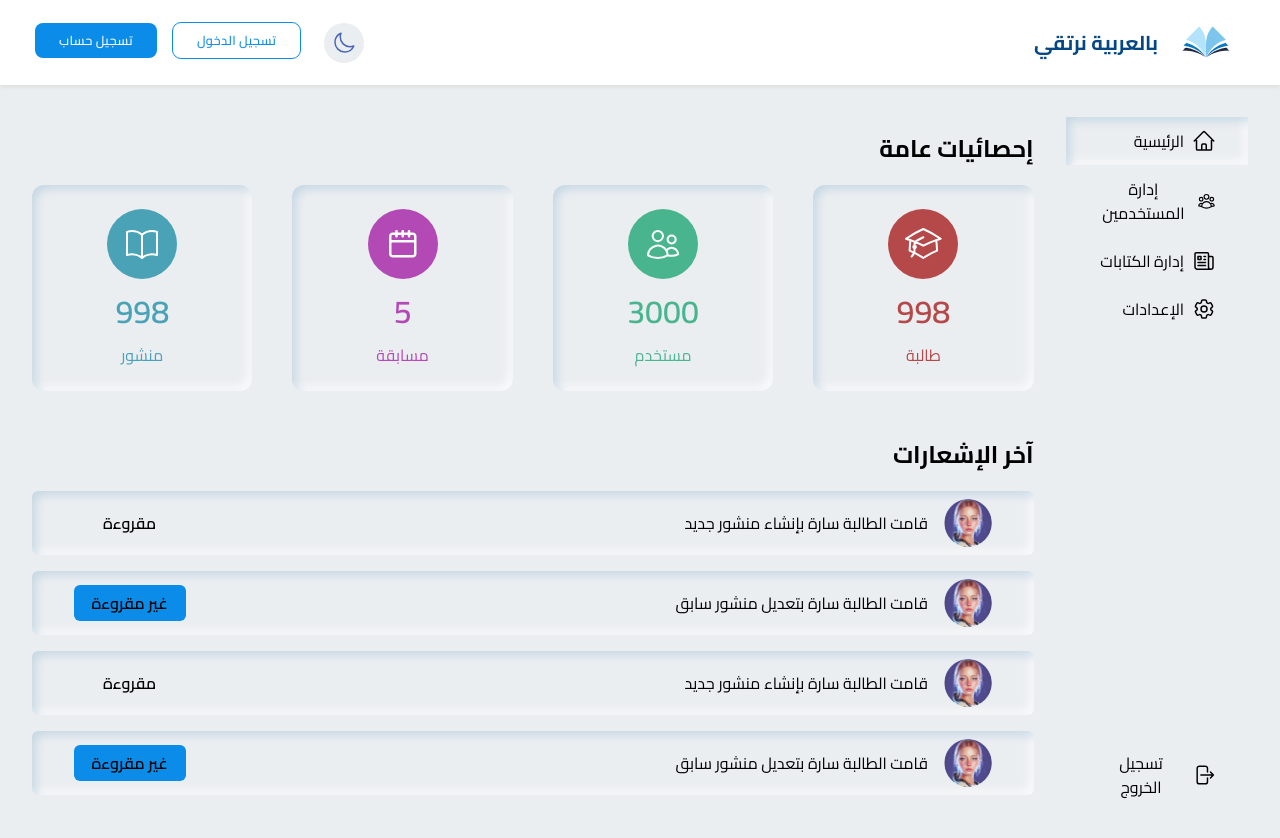
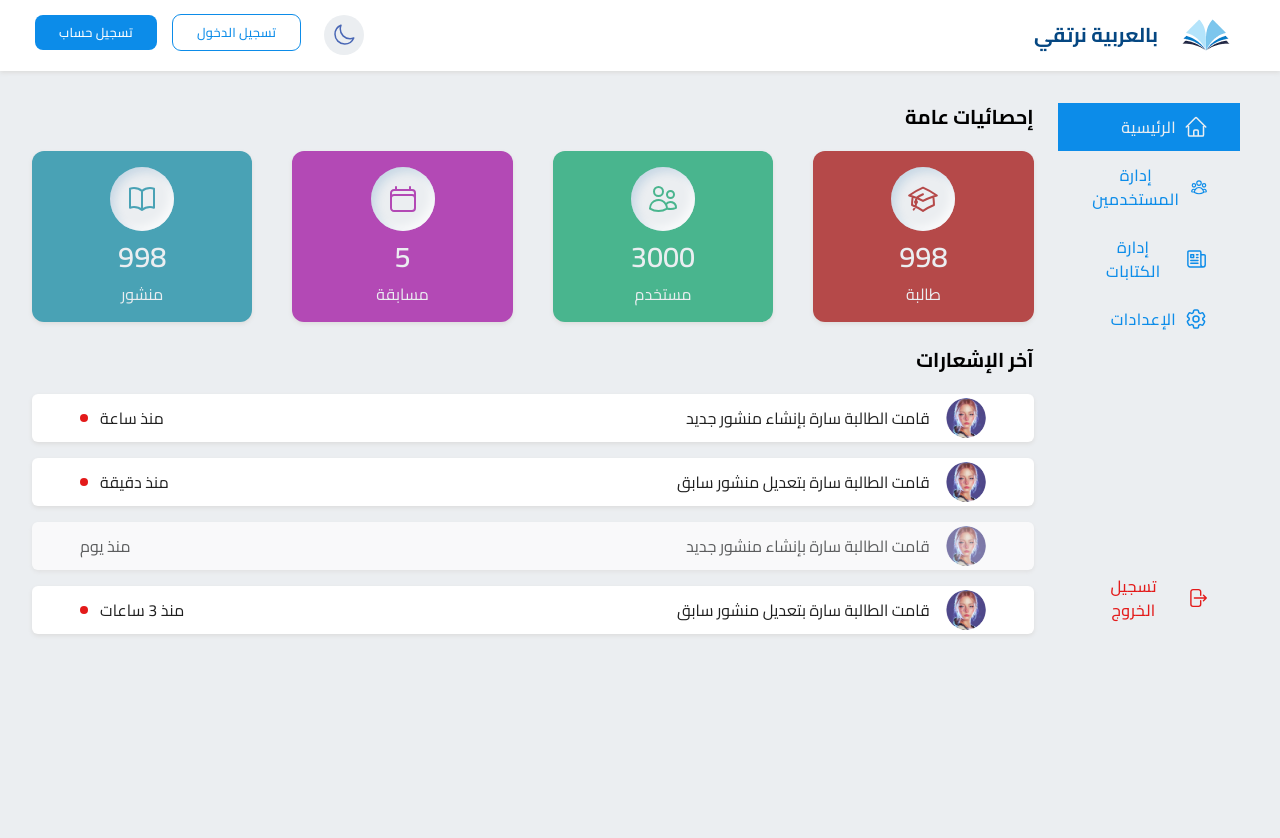
Before and after one commit to MohammedOmar123/PenPals, a Next.js app in the folder client/: page /dashboard in a window 1280 px wide. Shown: the top 838 px of the page. After the commit the page ends 800 px from the top, so only its background shows below. Built offline with nearby package versions, Linux system fonts and the light colour scheme; no server answers.

Commit message:
edit dashboard layout style and main page section. relates #87

```diff
--- a/client/app/dashboard/layout.tsx
+++ b/client/app/dashboard/layout.tsx
@@ -6,7 +6,7 @@ export default function DashboardLayout({
   children: React.ReactNode;
 }) {
   return (
-    <main className="flex gap-8 px-8">
+    <main className="flex gap-8 px-8 py-8 relative">
       <Aside />
       {children}
     </main>
--- a/client/app/dashboard/page.tsx
+++ b/client/app/dashboard/page.tsx
@@ -1,23 +1,20 @@
-import Image from "next/image";
-import { Cairo } from "@next/font/google";
-import styles from "./page.module.css";
 import StatisticsList from "@/components/Statistics/StatisticsList";
 import CustomSection from "@/components/CustomSection";
 import LatestNotification from "@/components/LatestNotification/NotificationList";
 
 const Home = () => {
   return (
-    <main className="w-full">
+    <article className="w-full flex flex-col gap-6">
       {/* Statistics section */}
-      <CustomSection title="إحصائيات عامة" className="my-12 w-[100%] m-auto">
+      <CustomSection title="إحصائيات عامة" className="w-[100%] m-auto">
         <StatisticsList />
       </CustomSection>
 
       {/* Latest Notification*/}
-      <CustomSection title="آخر الإشعارات" className="my-12 w-[100%] m-auto">
+      <CustomSection title="آخر الإشعارات" className="w-[100%] m-auto">
         <LatestNotification />
       </CustomSection>
-    </main>
+    </article>
   );
 };
 export default Home;
--- a/client/components/Aside/index.tsx
+++ b/client/components/Aside/index.tsx
@@ -1,39 +1,44 @@
 import { FC } from "react";
-import { HomeIcon, UserGroupIcon, NewspaperIcon, Cog6ToothIcon, ArrowRightOnRectangleIcon } from "@heroicons/react/24/outline";
-
-const AsideButton: FC<any> = ({children, title, style}) => {
-  return (<button value={title} className={`${style} w-full px-8 py-3 flex items-center gap-2`}>
-    {children}
-  </button>);
-}
+import {
+  HomeIcon,
+  UserGroupIcon,
+  NewspaperIcon,
+  Cog6ToothIcon,
+  ArrowRightOnRectangleIcon,
+} from "@heroicons/react/24/outline";
+import Button from "../Button";
 
 const Aside: FC = () => {
   return (
-    <aside className="flex flex-col justify-between py-8 w-[15%] shrink-0">
-      <div className="flex flex-col w-full">
-        <AsideButton title="main" style="shadow-inner">
-          <HomeIcon className="text-black w-[24px] h-[24px]" />
-          <label>الرئيسية</label>
-        </AsideButton>
-        <AsideButton title="users">
-          <UserGroupIcon className="text-black w-[24px] h-[24px]" />
-          <label>إدارة المستخدمين</label>
-        </AsideButton>
-        <AsideButton title="books">
-          <NewspaperIcon className="text-black w-[24px] h-[24px]" />
-          <label>إدارة الكتابات</label>
-        </AsideButton>
-        <AsideButton title="settings">
-          <Cog6ToothIcon className="text-black w-[24px] h-[24px]" />
-          <label>الإعدادات</label>
-        </AsideButton>
+    <aside className="flex flex-row justify-between shrink-0 z-10 fixed bottom-0 left-0 w-full bg-white dark:bg-secondary-dark md:flex-col md:bg-inherit md:dark:bg-inherit md:relative md:w-[15%]">
+      <div className="flex flex-row w-full justify-between md:flex-col md:justify-start">
+        <Button className="bg-primary w-full px-4 py-4 flex items-center gap-2 rounded-full md:px-8 md:py-3 md:rounded-none">
+          <HomeIcon className="text-secondary-light w-[24px] h-[24px]" />
+          <label className="text-secondary-light hidden md:block">
+            الرئيسية
+          </label>
+        </Button>
+        <Button className="w-full px-4 py-4 flex items-center gap-2 rounded-none md:px-8 md:py-3 md:rounded-none">
+          <UserGroupIcon className="text-primary w-[24px] h-[24px]" />
+          <label className="text-primary hidden md:block">
+            إدارة المستخدمين
+          </label>
+        </Button>
+        <Button className="w-full px-4 py-4 flex items-center gap-2 rounded-none md:px-8 md:py-3 md:rounded-none">
+          <NewspaperIcon className="text-primary w-[24px] h-[24px]" />
+          <label className="text-primary hidden md:block">إدارة الكتابات</label>
+        </Button>
+        <Button className="w-full px-4 py-4 flex items-center gap-2 rounded-none md:px-8 md:py-3 md:rounded-none">
+          <Cog6ToothIcon className="text-primary w-[24px] h-[24px]" />
+          <label className="text-primary hidden md:block">الإعدادات</label>
+        </Button>
       </div>
-      <button value="logout" className="px-8 py-3 flex items-center gap-2">
-        <ArrowRightOnRectangleIcon className="text-black w-[24px] h-[24px]" />
-        <label>تسجيل الخروج</label>
-      </button>
+      <Button className="w-full px-4 py-4 flex items-center gap-2 rounded-none md:px-8 md:py-3 md:rounded-none">
+        <ArrowRightOnRectangleIcon className="text-danger w-[24px] h-[24px]" />
+        <label className="text-danger hidden md:block">تسجيل الخروج</label>
+      </Button>
     </aside>
   );
-}
+};
 
 export default Aside;
--- a/client/components/Button/index.tsx
+++ b/client/components/Button/index.tsx
@@ -9,8 +9,7 @@ const Button: FC<IButton> = ({ children, className, type, ...rest }) => {
       type={type || "button"}
       className={classNames(
         `px-6 py-2 font-medium tracking-wide mx-2
-            transition-colors duration-300 transform rounded-lg
-            focus:outline-none focus:ring focus:ring-blue-300 focus:ring-opacity-80`,
+            transition-colors duration-300 transform rounded-lg`,
         className
       )}
     >
--- a/client/components/LatestNotification/NotificationItem.tsx
+++ b/client/components/LatestNotification/NotificationItem.tsx
@@ -1,38 +1,52 @@
-import {FC } from 'react'
-import { INotificationsItem } from '@/interfaces/other/INotificationsItem'
+import { FC } from "react";
+import { INotificationsItem } from "@/interfaces/other/INotificationsItem";
 import classNames from "classnames";
-import Avatar from '../Avatar';
+import Avatar from "../Avatar";
 
-const created = 'بإنشاء'
-const updated = 'بتعديل'
-const studentDid  = 'قامت الطالبة'
-const unread  = 'غير مقروءة'
-const read  = 'مقروءة'
-const newPost  = 'منشور جديد'
-const updatePost  = 'منشور سابق'
+const created = "بإنشاء";
+const updated = "بتعديل";
+const studentDid = "قامت الطالبة";
+const newPost = "منشور جديد";
+const updatePost = "منشور سابق";
 
-const NotificationItem:FC<INotificationsItem> = ({image, username, status, type, postId}) => {
+const NotificationItem: FC<INotificationsItem> = ({
+  image,
+  username,
+  status,
+  type,
+  date,
+  postId,
+}) => {
+  return (
+    <div
+      className={classNames(
+        "flex justify-between items-center rounded-md p-1 px-12 shadow-light dark:shadow-dark bg-white dark:bg-secondary-dark",
+        { "opacity-[0.7]": !status }
+      )}
+    >
+      <div className="flex gap-4 items-center">
+        <Avatar
+          image={image}
+          alt={`${username} image`}
+          width={50}
+          height={50}
+          className="w-10 h-10"
+        />
+        <p className="text-secondary-dark dark:text-secondary-light">
+          {studentDid} {username} {type === "create" ? created : updated}{" "}
+          {type === "create" ? newPost : updatePost}
+        </p>
+      </div>
+      <div className="flex items-center gap-3 justify-center">
+        <label className="text-secondary-dark dark:text-secondary-light">
+          {date}
+        </label>
+        {status && (
+          <span className="bg-danger w-[0.5rem] h-[0.5rem] rounded-full flex" />
+        )}
+      </div>
+    </div>
+  );
+};
 
-return (
-    <div className='flex justify-around items-center rounded-md p-2 shadow-inner'>
-        <div className='flex gap-4 items-center basis-3/4'>
-        <Avatar image={image} alt={`${username} image`} width={50} height={50} className='w-12 h-12'  />
-            <p>
-                {studentDid}
-                {" "}
-                {username}
-                {" "}
-                {type==='create'? created : updated}
-                {" "}
-                {type==='create'? newPost : updatePost}
-            </p>
-        </div>
-
-        <span className={classNames('w-28 text-center px-4 py-2 font-semibold text-light leading-tight rounded-md',(status==='read' ? 'bg-light-primary' : 'bg-primary'))}>
-            { status==='read'? read:unread}
-        </span>
-    </div>
-    )
-}
-
-export default NotificationItem
+export default NotificationItem;
--- a/client/components/LatestNotification/NotificationList.tsx
+++ b/client/components/LatestNotification/NotificationList.tsx
@@ -13,6 +13,7 @@ const LatestNotification = () => {
           status={e.status}
           postId={e.postId}
           type={e.type}
+          date={e.date}
           key={`${e.postId}${e.username}`}
           />
       )}
--- a/client/components/Navbar/index.tsx
+++ b/client/components/Navbar/index.tsx
@@ -63,7 +63,7 @@ const Navbar = () => {
   const { isDark, toggleTheme } = themeStore;
 
   return (
-    <nav className="bg-white dark:bg-secondary-dark body-font px-[27px] shadow-light dark:shadow-dark flex justify-between flex-wrap p-5 flex-col md:flex-row items-center">
+    <nav className="bg-white dark:bg-secondary-dark body-font px-[27px] py-[0.8rem] shadow-light dark:shadow-dark flex justify-between flex-wrap flex-col md:flex-row items-center">
       <Link
         href="/"
         className="flex title-font font-medium items-center text-theme-primary-light dark:text-theme-primary-dark mb-4 md:mb-0"
--- a/client/components/Statistics/StatisticsItem.tsx
+++ b/client/components/Statistics/StatisticsItem.tsx
@@ -4,7 +4,7 @@ import classNames from "classnames";
 interface IStatisticsItemProps {
   value: number;
   label: string;
-  icon: string;
+  icon: React.ReactNode;
   className?: string;
 }
 
@@ -17,13 +17,17 @@ const StatisticsItem = ({
   return (
     <div
       className={classNames(
-        "flex flex-col items-center justify-center rounded-xl gap-2 px-3 py-6 shadow-inner",
+        "flex flex-col items-center justify-center rounded-xl gap-1 px-3 py-4 shadow-light dark:shadow-dark",
         className
       )}
     >
-      <img src={icon} alt={label} />
-      <span className="font-semibold text-[32px]">{value}</span>
-      <span>{label}</span>
+      <div className="rounded-full bg-secondary-light flex items-center justify-center w-[4rem] h-[4rem] shadow-inner">
+        {icon}
+      </div>
+      <span className="font-semibold text-[1.8rem] text-secondary-light">
+        {value}
+      </span>
+      <span className="text-secondary-light text-[1rem]">{label}</span>
     </div>
   );
 };
--- a/client/components/Statistics/StatisticsList.tsx
+++ b/client/components/Statistics/StatisticsList.tsx
@@ -4,7 +4,7 @@ import StatisticsItem from "./StatisticsItem";
 
 const StatisticsList = () => {
   return (
-    <div className="grid grid-cols-1 sm:grid-cols-2 lg:grid-cols-4 gap-[20px] lg:gap-[40px] [&>*:nth-child(1)]:text-[#B54949] [&>*:nth-child(2)]:text-[#49B58E] [&>*:nth-child(3)]:text-[#B349B5] [&>*:nth-child(4)]:text-[#49A2B5]">
+    <div className="grid grid-cols-1 sm:grid-cols-2 lg:grid-cols-4 gap-[20px] lg:gap-[40px] [&>*:nth-child(1)]:bg-[#B54949] [&>*:nth-child(2)]:bg-[#49B58E] [&>*:nth-child(3)]:bg-[#B349B5] [&>*:nth-child(4)]:bg-[#49A2B5]">
       {statistics.map((item, index) => {
         return (
           <StatisticsItem
--- a/client/components/TitleSection/index.tsx
+++ b/client/components/TitleSection/index.tsx
@@ -6,7 +6,7 @@ interface ITitleSectionProps {
   className?: string;
 }
 const TitleSection = ({ title, className }: ITitleSectionProps) => {
-  return <h2 className={classNames("text-title text-2xl font-bold", className)}>{title}</h2>;
+  return <h2 className={classNames("text-title text-xl font-bold dark:text-secondary-light", className)}>{title}</h2>;
 };
 
 export default TitleSection;
--- a/client/interfaces/other/INotificationsItem.tsx
+++ b/client/interfaces/other/INotificationsItem.tsx
@@ -1,7 +1,8 @@
 export interface INotificationsItem {
     username: string;
     image: string;
-    status: 'read' | 'unread';
+    status: boolean;
     postId: number;
+    date: string;
     type:   'create' | 'update'
 }
--- a/client/utils/constants.tsx
+++ b/client/utils/constants.tsx
@@ -1,11 +1,14 @@
 import { IStatisticsItem } from "@/interfaces/other/IStatisticsItem";
 import { INotificationsItem } from "@/interfaces/other/INotificationsItem";
+import { AcademicCapIcon, BookOpenIcon, CalendarIcon, UsersIcon } from "@heroicons/react/24/outline";
+
+const iconStyle = { color: "white", fontSize: "2rem", width: "2rem" };
 
 export const icons = {
-  user: "/icons/user.svg",
-  competition: "/icons/competition.svg",
-  post: "/icons/post.svg",
-  student: "/icons/student.svg",
+  student: <AcademicCapIcon style={{ ...iconStyle, color: "#B54949" }} />,
+  user: <UsersIcon style={{ ...iconStyle, color: "#49B58E" }} />,
+  competition: <CalendarIcon style={{ ...iconStyle, color: "#B349B5" }} />,
+  post: <BookOpenIcon style={{ ...iconStyle, color: "#49A2B5" }} />,
 };
 
 export const statistics: IStatisticsItem[] = [
@@ -94,29 +97,33 @@ export const notifications: INotificationsItem[] = [
   {
     username: "سارة",
     image: "/images/userImg.png",
-    status: "read",
+    status: true,
     postId: 1,
+    date: "منذ ساعة",
     type: "create",
   },
   {
     username: "سارة",
     image: "/images/userImg.png",
-    status: "unread",
+    status: true,
     postId: 3,
+    date: "منذ دقيقة",
     type: "update",
   },
   {
     username: "سارة",
     image: "/images/userImg.png",
-    status: "read",
+    status: false,
     postId: 3,
+    date: "منذ يوم",
     type: "create",
   },
   {
     username: "سارة",
     image: "/images/userImg.png",
-    status: "unread",
+    status: true,
     postId: 3,
+    date: "منذ 3 ساعات",
     type: "update",
   },
 ];
```
